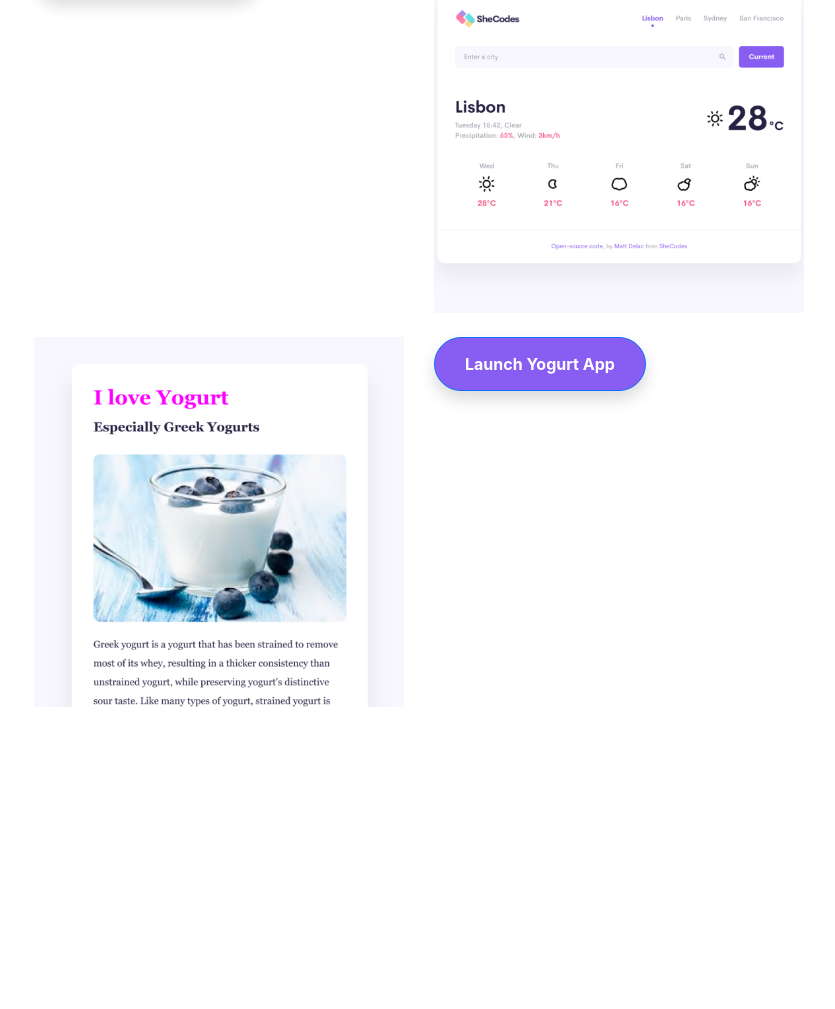
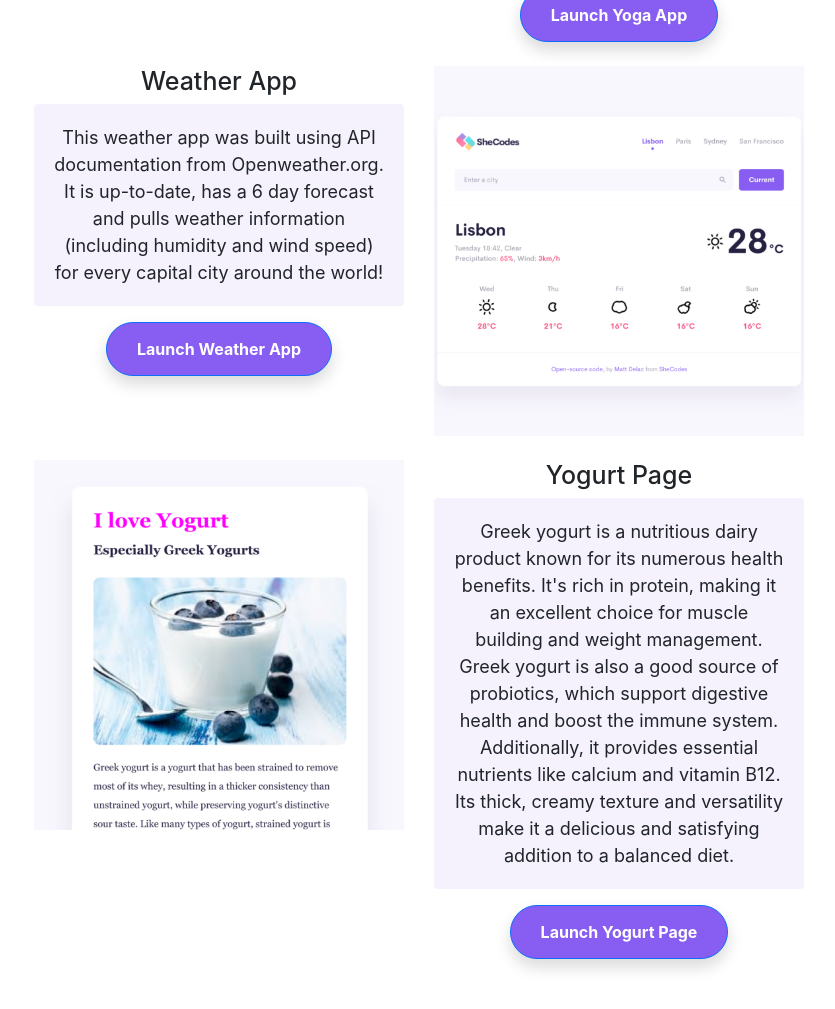
Before and after one commit to huntesq/Multiple-pages-hosting, a plain HTML site: page index.html in a window 1280 px wide. Shown: the part 915-1924 px from the top of the page, without its empty margins (221-1056 px from the left). Before the commit the page ends 1682 px from the top, so only its background shows below. Drawn offline with nearby package versions, Linux system fonts and the light colour scheme.

Commit message:
Added additional info to index page.

```diff
--- a/index.html
+++ b/index.html
@@ -253,6 +253,8 @@
       <a href="about.html#contact" class="contact-link">Contact me</a>
       <a href="about.html" class="about-link">About me</a>
     </div>
+    <br />
+    <br />
     <div class="container">
       <div class="row">
         <div class="col-md-6">
@@ -264,12 +266,29 @@
         </div>
 
         <div class="col-md-6">
+          <h4>Yoga App</h4>
+          <p>
+            Yoga is an ancient practice that originated in India and has gained
+            worldwide popularity for its physical, mental, and spiritual
+            benefits. It encompasses a variety of physical postures, breathing
+            exercises, and meditation techniques aimed at promoting overall
+            well-being. Yoga can improve flexibility, strength, and balance
+            while reducing stress and enhancing mental clarity.
+          </p>
+
           <button class="buttons">Launch Yoga App</button>
         </div>
       </div>
       <br />
       <div class="row">
         <div class="col-md-6">
+          <h4>Weather App</h4>
+          <p>
+            This weather app was built using API documentation from
+            Openweather.org. It is up-to-date, has a 6 day forecast and pulls
+            weather information (including humidity and wind speed) for every
+            capital city around the world!
+          </p>
           <a
             href="https://admirable-faloodeh-bcf2d5.netlify.app/"
             target="_blank"
@@ -295,7 +314,18 @@
           />
         </div>
         <div class="col-md-6">
-          <button class="buttons">Launch Yogurt App</button>
+          <h4>Yogurt Page</h4>
+          <p>
+            Greek yogurt is a nutritious dairy product known for its numerous
+            health benefits. It's rich in protein, making it an excellent choice
+            for muscle building and weight management. Greek yogurt is also a
+            good source of probiotics, which support digestive health and boost
+            the immune system. Additionally, it provides essential nutrients
+            like calcium and vitamin B12. Its thick, creamy texture and
+            versatility make it a delicious and satisfying addition to a
+            balanced diet.
+          </p>
+          <button class="buttons">Launch Yogurt Page</button>
         </div>
       </div>
     </div>
--- a/styles.css
+++ b/styles.css
@@ -27,6 +27,17 @@ h2 {
 h3 {
   font-size: 24px;
   opacity: 0.7;
+}
+
+h4 {
+  text-align: center;
+  font-size: 25px;
+  font-weight: 500;
+}
+
+.buttons {
+  display: block;
+  margin: 0 auto;
 }
 
 p {
```
